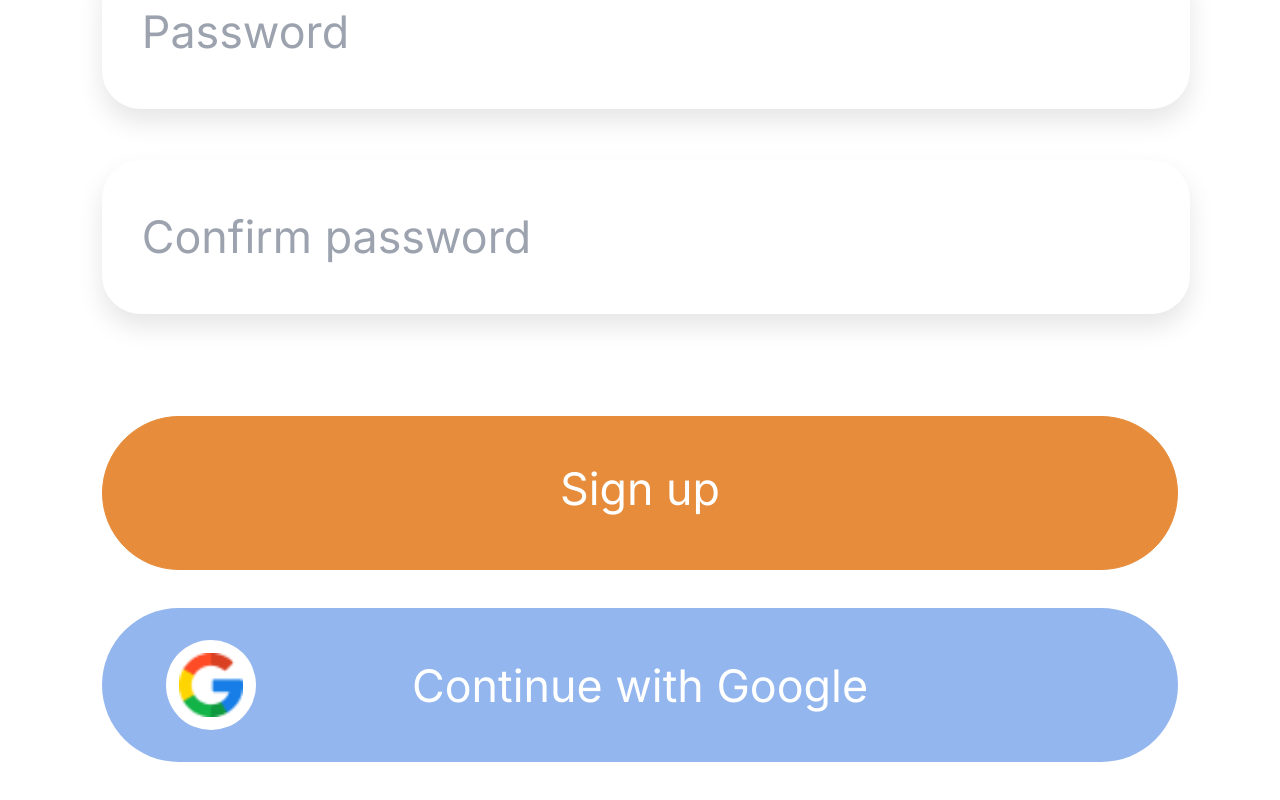
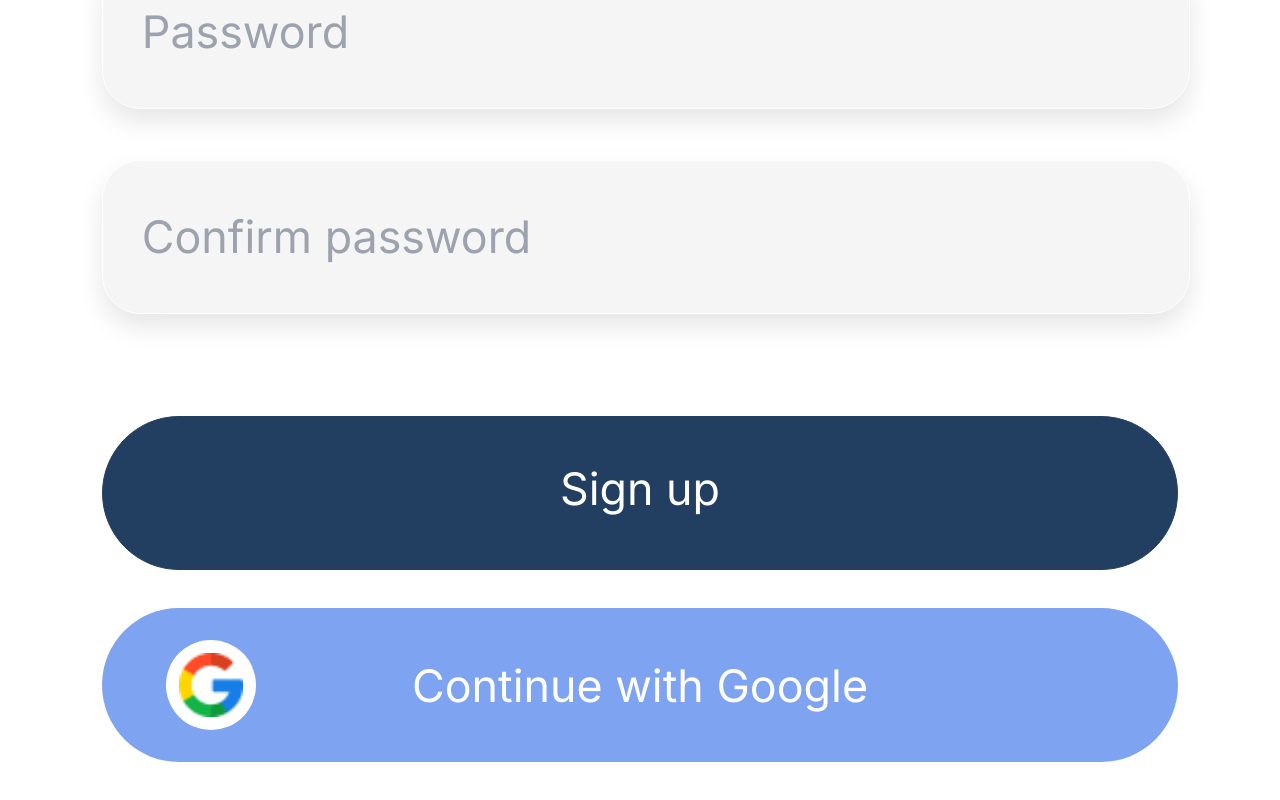
Before and after one commit to fasuyaaaPNG/Quandary, a Next.js app: page /regist in a window 1280 px wide. Shown: the part 982-1782 px from the top of the page. Built offline with nearby package versions, Linux system fonts and the light colour scheme.

Commit message:
update ygy

```diff
--- a/app/globals.css
+++ b/app/globals.css
@@ -4,15 +4,15 @@
 
 :root {
   --foreground-rgb: 0, 0, 0;
-  --background-start-rgb: 243, 242, 238;
-  --background-end-rgb: 243, 242, 238;
+  --background-start-rgb: 253,253,253;
+  --background-end-rgb: 253,253,253;
 }
 @media (prefers-color-scheme: dark) {
 
 :root {
   --foreground-rgb: 0, 0, 0;
-  --background-start-rgb: 243, 242, 238;
-  --background-end-rgb: 243, 242, 238;
+  --background-start-rgb: 253,253,253;
+  --background-end-rgb: 253,253,253;
 }
 
 body {
--- a/app/login/style.css
+++ b/app/login/style.css
@@ -35,7 +35,7 @@
 
 input:focus {
     outline: none;
-    border: 0.4vw solid #e68c3a;
+    border: 0.4vw solid #223F61;
 }
 
 .email, .password, .repassword {
@@ -48,18 +48,25 @@ input:focus {
     width: 85vw;
     height: 12vw;
     box-shadow: 0 1vw 2vw rgba(0, 0, 0, 0.1);
+    background-color: #F5F5F5;
 }
 
 .submit {
-    border: 1px solid #e68c3a;
+    border: 1px solid #223F61;
     color: white;
-    background-color: #e68c3a;
+    background-color: #223F61;
     border-radius: 9vw;
     padding: 0;
     height: 12vw;
     font-size: 3.5vw;
     padding-top: 3vw;
     margin-bottom: 3vw;
+}
+
+.submit:hover {
+    border: 1px solid #4B77A9;
+    color: white;
+    background-color: #4B77A9;
 }
 
 .enter {
@@ -70,9 +77,13 @@ input:focus {
     display: flex;
     flex-direction: column;
     align-items: center;
-    background-color: #93B6EE;
+    background-color: #7EA3F0;
     border-radius: 9vw;
     height: 12vw;
+}
+
+.google:hover {
+    background-color: #93B6EE;
 }
 
 .iconback {
--- a/app/regist/style.css
+++ b/app/regist/style.css
@@ -35,7 +35,7 @@
 
 input:focus {
     outline: none;
-    border: 0.4vw solid #e68c3a;
+    border: 0.4vw solid #223F61;
 }
 
 .email, .password, .repassword {
@@ -48,18 +48,25 @@ input:focus {
     width: 85vw;
     height: 12vw;
     box-shadow: 0 1vw 2vw rgba(0, 0, 0, 0.1);
+    background-color: #F5F5F5;
 }
 
 .submit {
-    border: 1px solid #e68c3a;
+    border: 1px solid #223F61;
     color: white;
-    background-color: #e68c3a;
+    background-color: #223F61;
     border-radius: 9vw;
     padding: 0;
     height: 12vw;
     font-size: 3.5vw;
     padding-top: 3vw;
     margin-bottom: 3vw;
+}
+
+.submit:hover {
+    border: 1px solid #4B77A9;
+    color: white;
+    background-color: #4B77A9;
 }
 
 .enter {
@@ -70,9 +77,13 @@ input:focus {
     display: flex;
     flex-direction: column;
     align-items: center;
-    background-color: #93B6EE;
+    background-color: #7EA3F0;
     border-radius: 9vw;
     height: 12vw;
+}
+
+.google:hover {
+    background-color: #93B6EE;
 }
 
 .iconback {
```
Also changed, not shown: public/assets/LoginRegister/QUANDARY.png.
